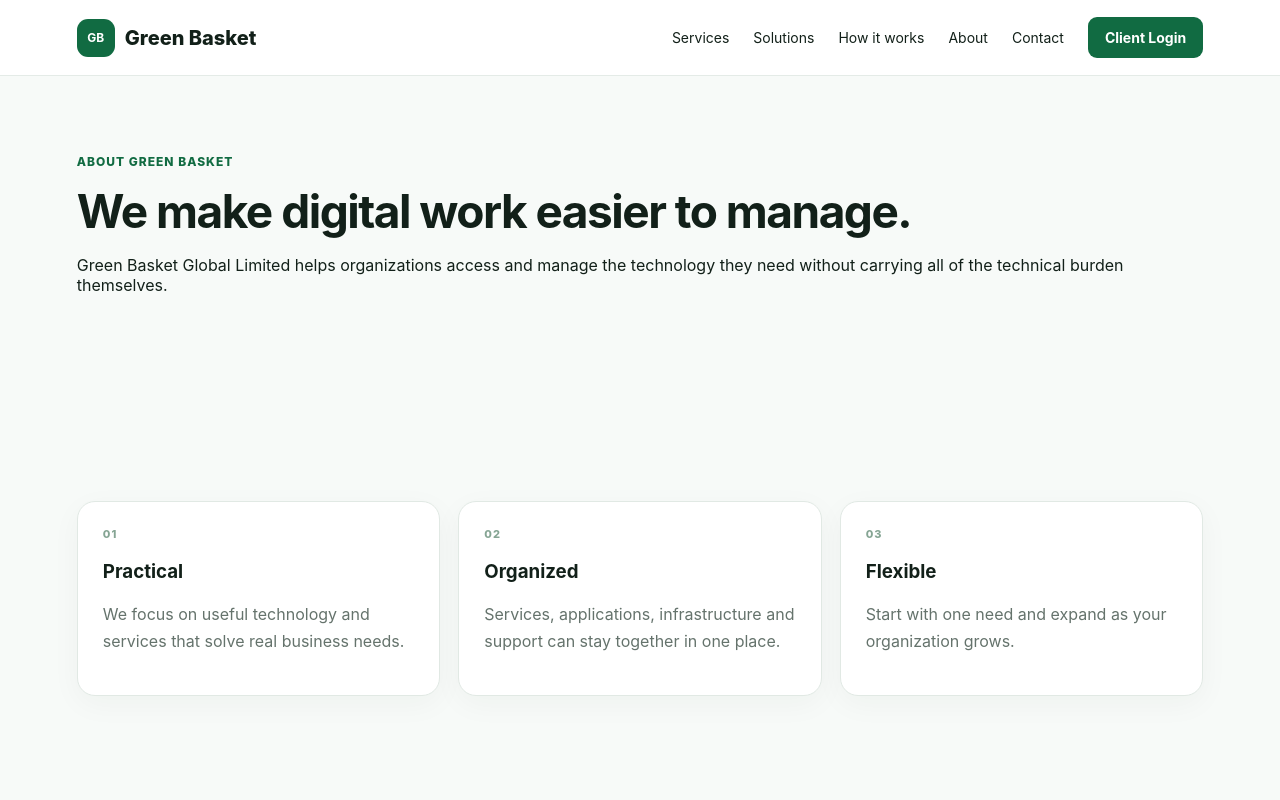
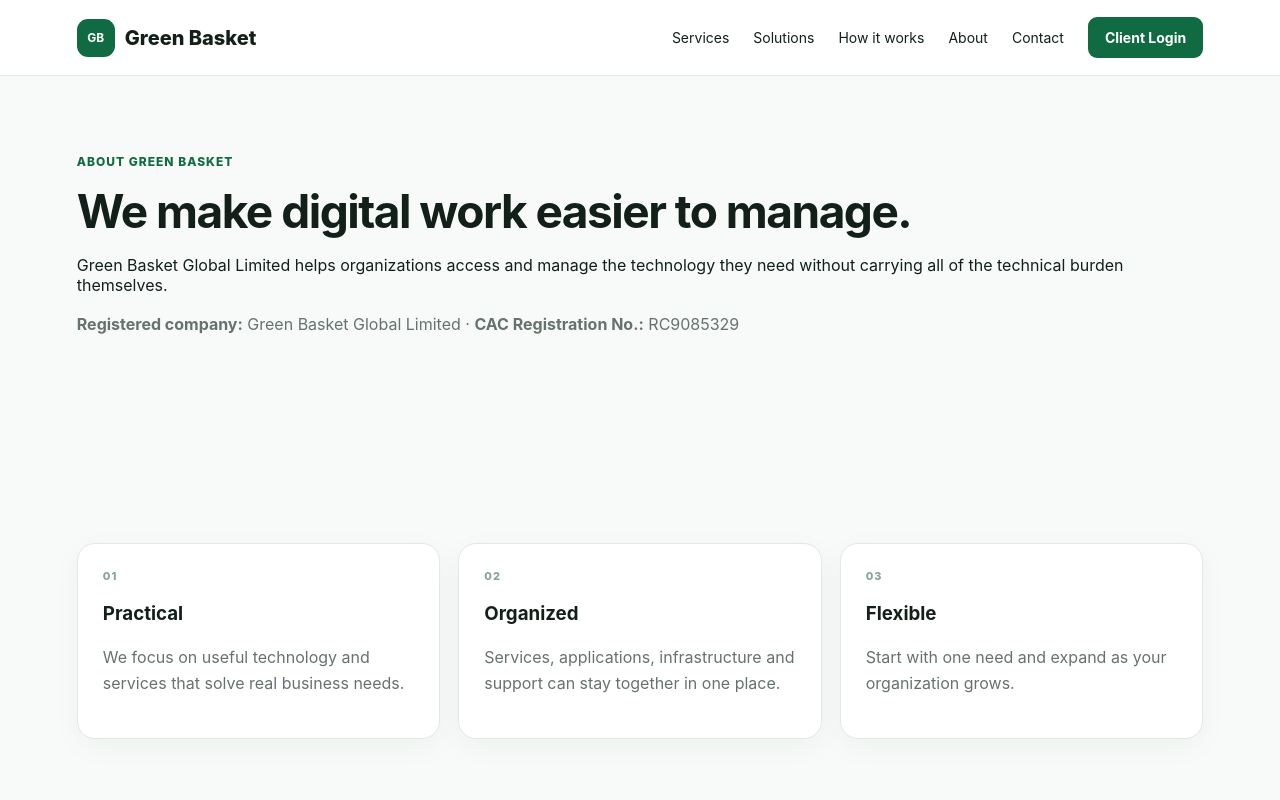
Before and after one commit to greenbasket-labs/GB-Global, a Next.js app: page /about in a window 1280 px wide. Shown: the top 800 px of the page. Built offline with nearby package versions, Linux system fonts and the light colour scheme.

Commit message:
feat: add CAC registration number to company about page

```diff
--- a/app/about/page.tsx
+++ b/app/about/page.tsx
@@ -3,7 +3,7 @@ import Link from "next/link";
 export default function About() {
   return (
     <main>
-      <section className="page page-hero"><div className="pill">About Green Basket</div><h1>We make digital work easier to manage.</h1><p className="page-lead">Green Basket Global Limited helps organizations access and manage the technology they need without carrying all of the technical burden themselves.</p></section>
+      <section className="page page-hero"><div className="pill">About Green Basket</div><h1>We make digital work easier to manage.</h1><p className="page-lead">Green Basket Global Limited helps organizations access and manage the technology they need without carrying all of the technical burden themselves.</p><p className="muted"><strong>Registered company:</strong> Green Basket Global Limited · <strong>CAC Registration No.:</strong> RC9085329</p></section>
       <section className="section"><div className="grid"><div className="card"><div className="service-number">01</div><h3>Practical</h3><p className="muted">We focus on useful technology and services that solve real business needs.</p></div><div className="card"><div className="service-number">02</div><h3>Organized</h3><p className="muted">Services, applications, infrastructure and support can stay together in one place.</p></div><div className="card"><div className="service-number">03</div><h3>Flexible</h3><p className="muted">Start with one need and expand as your organization grows.</p></div></div></section>
       <section className="section"><div className="closing-card"><div><div className="pill">Our approach</div><h2>Technology should support the business — not distract from it.</h2><p className="muted">We coordinate the work around your needs and help keep the services you depend on under control.</p></div><Link className="btn" href="/contact">Talk to Green Basket <span>→</span></Link></div></section>
     </main>
```
